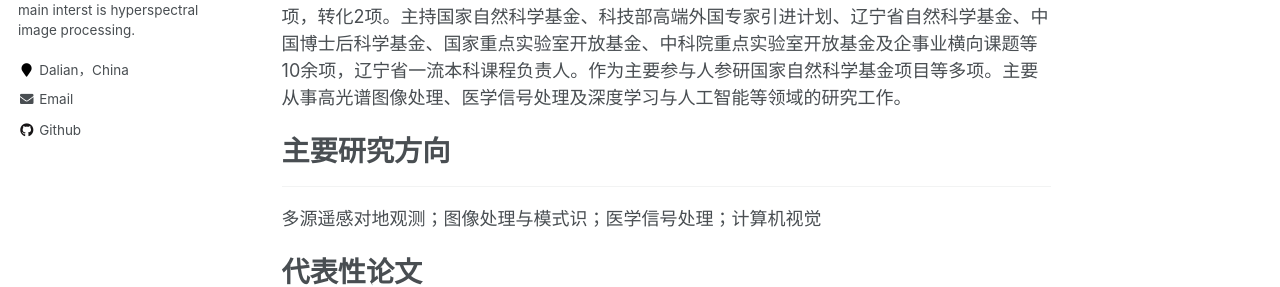
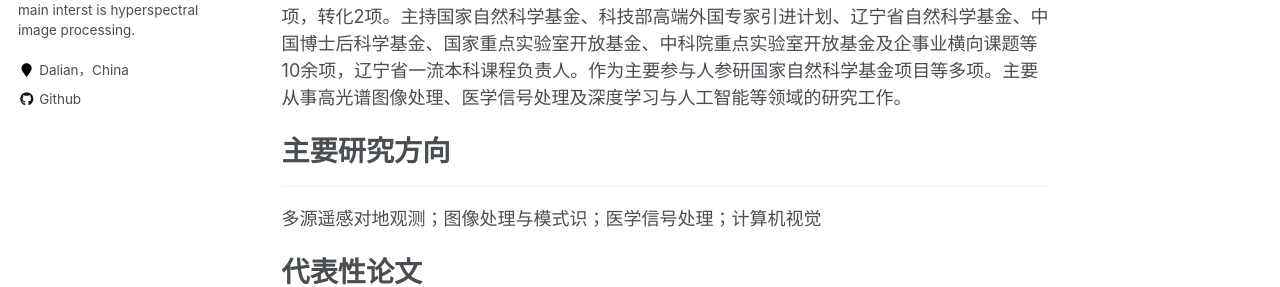
Before and after one commit to YuleiWang1/YuleiWang1.github.io, a Jekyll site: the page built from _pages/about.md, in a window 1280 px wide. Shown: the part 437-724 px from the top of the page. Built offline with Jekyll 4.4.1, drawn with Linux system fonts in a browser that asks for light colours.

Commit message:
Update _config.yml

```diff
--- a/_config.yml
+++ b/_config.yml
@@ -82,7 +82,7 @@ analytics:
 author:
   name             : "Yulei Wang"
   avatar           : "profile.png"
-  email            : "wangyulei@dlmu.edu.cn"
+#  email            : "wangyulei@dlmu.edu.cn"
   bio              : "Associate professor at DLMU, Liaoning, China. The main interst is hyperspectral image processing."
   location         : "Dalian，China"
   employer         :
```
